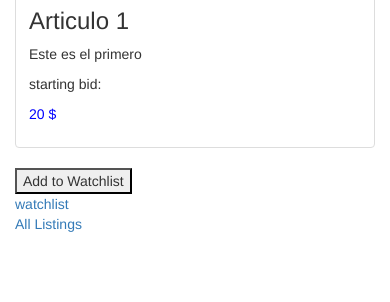
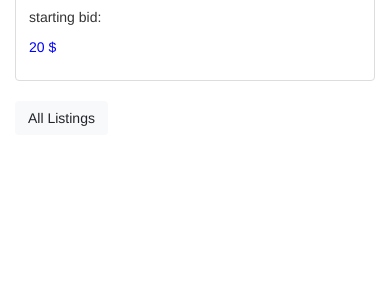
Before and after one commit to albermm/WS50, a Django app: page /1 in a window 390 px wide. Shown: the part 542-844 px from the top of the page. Run offline with Django 3.2, Linux system fonts and the light colour scheme; data comes from the database, SQL or seed files in the repository; some libraries are stand-ins or nearby versions.

Commit message:
arreglando forms y boton watchlist

```diff
--- a/commerce/auctions/admin.py
+++ b/commerce/auctions/admin.py
@@ -4,4 +4,3 @@ from .models import *
 # Register your models here.
 admin.site.register(Listings)
 admin.site.register(Bids)
-admin.site.register(Status)
--- a/commerce/auctions/models.py
+++ b/commerce/auctions/models.py
@@ -1,5 +1,6 @@
 from django.contrib.auth.models import AbstractUser
 from django.db import models
+from django.urls import reverse
 #from . import models
 
 
@@ -18,6 +19,8 @@ class Listings(models.Model):
     def __str__(self):
         return f"{self.listing_id}: {self.title}, description: {self.description}, initial bid: {self.startingbid}, category: {self.category}"
 
+    def get_absolute_url(self):
+        return reverse('add_listing', args=str(self.id))
 
 class Bids(models.Model):
 
@@ -35,11 +38,10 @@ class Bids(models.Model):
         return f"{self.bid_id}: {self.listing}, bid: {self.amount}, status of the bid: {self.status}"
 
 
-class Status(models.Model):
-    OWN_CHOICES = [
-    ('owner', 'watchlist'),
-    ('Won', 'Lost'),
-    ]
-    username = models.OneToOneField(User, on_delete=models.CASCADE, primary_key= True)
-    ownership= models.CharField(max_length=10, choices=OWN_CHOICES)
-    listing = models.OneToOneField(Listings, on_delete=models.CASCADE)
+class Comments (models.Model):
+    title = models.CharField(max_length=64)
+    username = models.ForeignKey(User, on_delete=models.CASCADE)
+    body = models.TextField(max_length=500)
+
+    def __str__(self):
+        return self.title + '|' + str(self.username)
--- a/commerce/auctions/templates/auctions/layout.html
+++ b/commerce/auctions/templates/auctions/layout.html
@@ -4,29 +4,31 @@
 <html lang="en">
     <head>
         <title>{% block title %}Auctions{% endblock %}</title>
-        <link rel="stylesheet" href="https://stackpath.bootstrapcdn.com/bootstrap/4.4.1/css/bootstrap.min.css" integrity="sha384-Vkoo8x4CGsO3+Hhxv8T/Q5PaXtkKtu6ug5TOeNV6gBiFeWPGFN9MuhOf23Q9Ifjh" crossorigin="anonymous">
+        <link rel="stylesheet" href="https://cdn.jsdelivr.net/npm/bootstrap@4.5.3/dist/css/bootstrap.min.css" integrity="sha384-TX8t27EcRE3e/ihU7zmQxVncDAy5uIKz4rEkgIXeMed4M0jlfIDPvg6uqKI2xXr2" crossorigin="anonymous">
         <link href="{% static 'auctions/styles.css' %}" rel="stylesheet">
         <meta charset="utf-8">
-        <meta name="viewport" content="width=device-width, initial-scale=1">
+        <meta name="viewport" content="width=device-width, initial-scale=1, shrink-to-fit=no">
         <link rel="stylesheet" href="https://maxcdn.bootstrapcdn.com/bootstrap/3.4.1/css/bootstrap.min.css">
         <script src="https://ajax.googleapis.com/ajax/libs/jquery/3.5.1/jquery.min.js"></script>
         <script src="https://maxcdn.bootstrapcdn.com/bootstrap/3.4.1/js/bootstrap.min.js"></script>
     </head>
     <body>
-        <h1>Auctions</h1>
-        <div>
-            {% if user.is_authenticated %}
-                Signed in as <strong>{{ user.username }}</strong>.
-            {% else %}
-                Not signed in.
-            {% endif %}
-        </div>
-        <ul class="nav">
+        <nav class="navbar navbar-expand-lg navbar-dark bg-dark">
+            <a class="navbar-brand" href="#">Auctions</a>
+            <button class="navbar-toggler" type="button" data-toggle="collapse" data-target="#navbarNav" aria-controls="navbarNav" aria-expanded="false" aria-label="Toggle navigation">
+              <span class="navbar-toggler-icon"></span>
+            </button>
+            <div class="collapse navbar-collapse" id="navbarNav">
+              <ul class="navbar-nav">
+                <li class="nav-item active">
+                  <a class="nav-link" href="{% url 'index' %}">Active Listings</a> <span class="sr-only">(current)</span></a>
+                </li>
+
                 <li class="nav-item">
-                <a class="nav-link" href="{% url 'index' %}">Active Listings</a>
+                    <a class="nav-link" href="{% url 'add_listing' %}">Add Listing</a>
                 </li>
                 <li class="nav-item">
-                <a class="nav-link" href="{% url 'create' %}">Create New Listings</a>
+                  <a class="nav-link" href="#">Pricing</a>
                 </li>
                 {% if user.is_authenticated %}
                 <li class="nav-item">
@@ -41,7 +43,17 @@
                 </li>
             {% endif %}
               </ul>
+            </div>
+          </nav>
+          <div style="margin-left: 10px;">
+            {% if user.is_authenticated %}
+                Signed in as <strong>{{ user.username }}</strong>.
+            {% else %}
+                Not signed in.
+            {% endif %}
+        </div>
         <hr>
+
         {% block body %}
         {% endblock %}
 
--- a/commerce/auctions/templates/auctions/listing.html
+++ b/commerce/auctions/templates/auctions/listing.html
@@ -1,16 +1,16 @@
 {% extends "auctions/layout.html" %}
 {% load static %}
 
-
+{% block title %}
+{{ listing.title }}
+{% endblock %}
 
 {% block body %}
 <div class="col-md-4">
     <h2> Listing: {{ listing.listing_id }} </h2>
     <div class="thumbnail">
         <div>
-
             <img src= {{ listing.image }} style="width: 100%;">
-
         </div>
         <div class="caption">
             <h3>{{ listing.title }}</h3>
@@ -19,17 +19,13 @@
         </div>
     </div>
     <div>
-        <form action="{% url 'watchlist' %}" method="POST">
-            {% csrf_token %}
-            <button type="submit" name="listing_id" value="{{ listing.listing_id }}">Add to Watchlist</button>
-        </form>
-    </div>
-    <div>
-        <a href="{% url 'watchlist' %}">watchlist</a>
-    </div>
-    <div>
-        <a href="{% url 'index' %}">All Listings</a>
+        <a href="{% url 'index' %}" class="btn btn-light">All Listings</a>
     </div>
 </div>
-
+<div class="col-md-4">
+    {% for comment in object_list %}
+        {{ comment.username }}
+        {{ comment.title }}
+        {{ comment.body }}
+    {% endfor %}
 {% endblock %}
--- a/commerce/auctions/urls.py
+++ b/commerce/auctions/urls.py
@@ -1,4 +1,5 @@
 from django.urls import path
+from .views import AddListingView
 
 from . import views
 
@@ -7,7 +8,6 @@ urlpatterns = [
     path("login", views.login_view, name="login"),
     path("logout", views.logout_view, name="logout"),
     path("register", views.register, name="register"),
-    path("create", views.create, name="create"),
     path("<int:listing_id>", views.listing, name="listing"),
-    path("watchlist", views.watchlist, name="watchlist"),
+    path("add_listing", AddListingView.as_view(), name="add_listing"),
 ]
--- a/commerce/auctions/views.py
+++ b/commerce/auctions/views.py
@@ -5,7 +5,7 @@ from django.shortcuts import render
 from django.urls import reverse
 from crispy_forms.helper import FormHelper
 from crispy_forms.layout import Layout, Submit
-from django.views.generic import CreateView
+from django.views.generic import ListView, DetailView, CreateView
 from django.views import View
 
 
@@ -98,21 +98,17 @@ def listing(request, listing_id):
     })
 
 
-def watchlist(request):
-    listingtotal = Listings.objects.get(listing_id=request.POST['listing_id'])
-    listing = listingtotal.listing_id
-    username = request.user.get_username()
-    status = Status()
-    print(f"status es: {status}")
-    status.ownership= 'watchlist'
-    status.listing= Listings.objects.get(listing_id=request.POST['listing_id'])
-    status.save()
-    print(f"status es: {status.ownership}")
-    form = StatusForm(initial={
-        'listing': listing.listing_id,
-        'ownership': "watchlist",
-        'username': username,
-    })
-    return render(request, "auctions/watchlist.html", {
-        'form': form
-    })
+class AddCommentView(CreateView):
+    model = Comments
+    template_name = 'listing.html'
+    fields = ['__all__']
+
+class commentsView(ListView):
+    model = Comments
+    template_name = 'listing.html'
+
+
+class AddListingView(CreateView):
+    model = Listings
+    template_name = 'add_listing.html'
+    fields = ['title', 'description', 'startingbid', 'image', 'category']
```
Also changed, not shown: commerce/auctions/forms.py (+0 -20 lines), commerce/auctions/templates/auctions/add_listing.html (added, +14 -0 lines), commerce/auctions/migrations/0004_auto_20201020_0746.py (added), commerce/db.sqlite3. Lines whose indentation alone changed are shown as unchanged.
